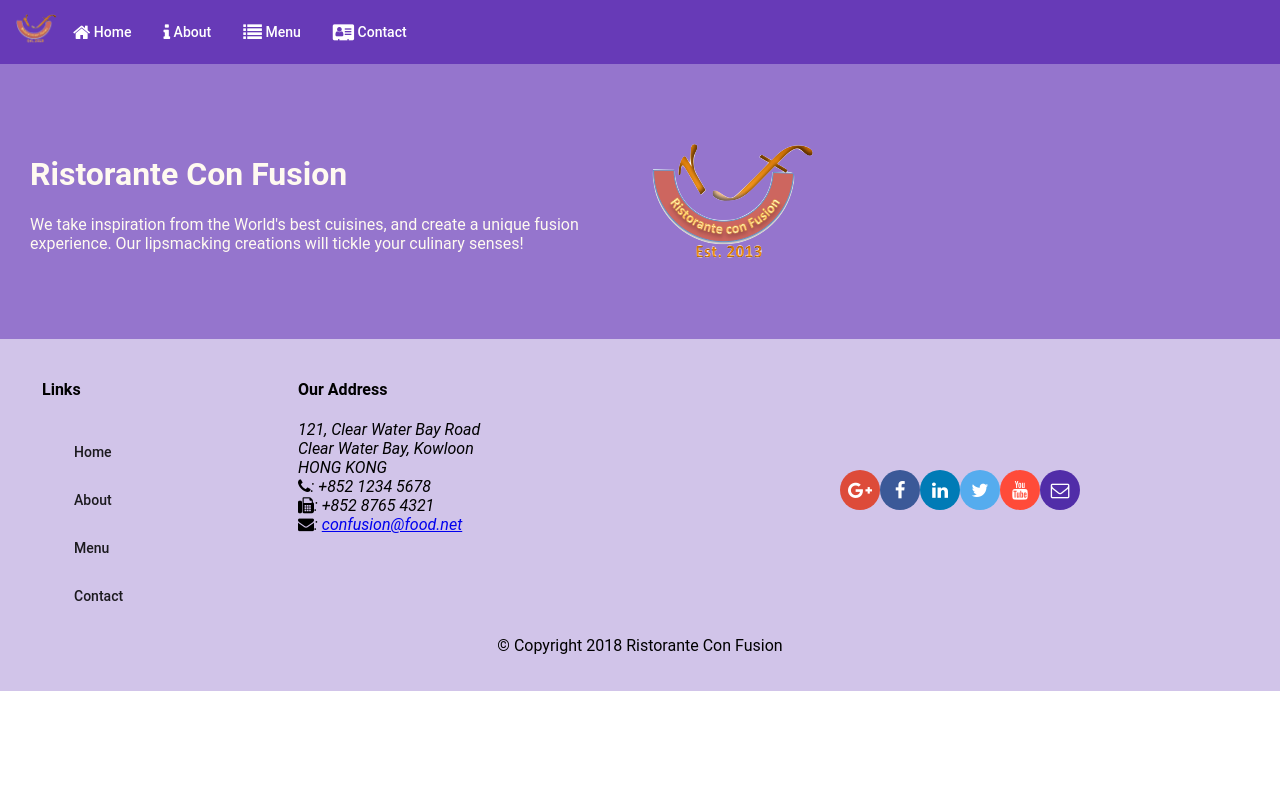
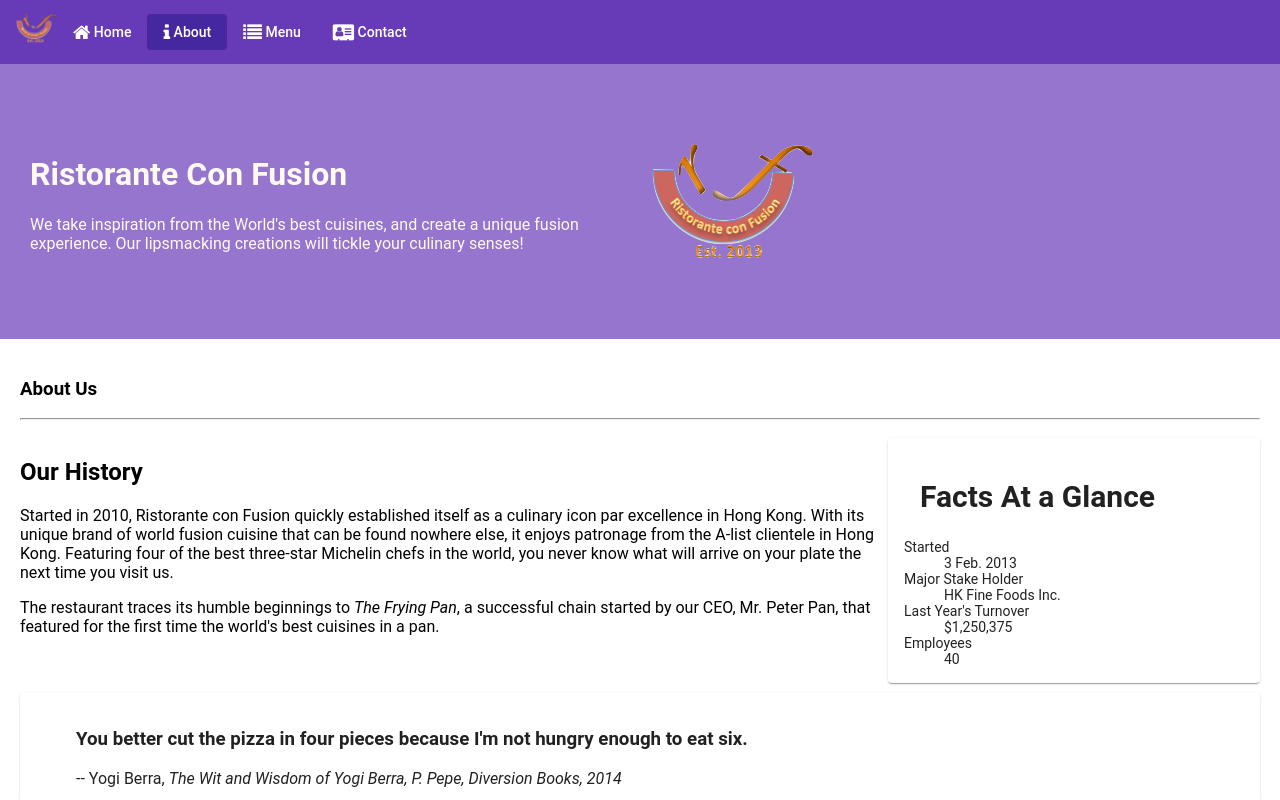
Before and after one commit to jhanvato/angular, an Angular app in the folder conFusion/: page /aboutus in a window 1280 px wide. Before the commit this address led to /. Shown: the top 800 px of the page. Built offline with nearby package versions, Linux system fonts and the light colour scheme.

Commit message:
commit 31/3/2020 numero 2

```diff
--- a/conFusion/src/app/app-routing/routes.ts
+++ b/conFusion/src/app/app-routing/routes.ts
@@ -10,7 +10,7 @@ export const routes: Routes = [
   { path: 'home',  component: HomeComponent },
   { path: 'menu',     component: MenuComponent },
   { path: 'contactus',     component: ContactComponent },
-  { path: 'about',     component: AboutComponent },
+  { path: 'aboutus',     component: AboutComponent },
   { path: 'dishdetail/:id',     component: DishdetailComponent },
   { path: '', redirectTo: '/home', pathMatch: 'full' }
 ];
--- a/conFusion/src/app/footer/footer.component.html
+++ b/conFusion/src/app/footer/footer.component.html
@@ -10,7 +10,7 @@
         <h4>Links</h4>
         <mat-list>
           <mat-list-item><a mat-button routerLink='/home' routerLinkActive="active">Home</a></mat-list-item>
-          <mat-list-item><a mat-button routerLink="/about" routerLinkActive="active">About</a></mat-list-item>
+          <mat-list-item><a mat-button routerLink="/aboutus" routerLinkActive="active">About</a></mat-list-item>
           <mat-list-item><a mat-button routerLink='/menu' routerLinkActive="active">Menu</a></mat-list-item>
           <mat-list-item><a mat-button routerLink='/contactus' routerLinkActive="active">Contact</a></mat-list-item>
         </mat-list>
--- a/conFusion/src/app/header/header.component.html
+++ b/conFusion/src/app/header/header.component.html
@@ -1,7 +1,7 @@
 <mat-toolbar color="primary">
   <span><img src="/assets/images/logo.png" height=30 width=41></span>
   <a mat-button routerLink="/home" routerLinkActive="active"><span class="fa fa-home fa-lg"></span> Home</a>
-  <a mat-button routerLink="/about" routerLinkActive="active"><span class="fa fa-info fa-lg"></span> About</a>
+  <a mat-button routerLink="/aboutus" routerLinkActive="active"><span class="fa fa-info fa-lg"></span> About</a>
   <a mat-button routerLink="/menu" routerLinkActive="active"><span class="fa fa-list fa-lg"></span> Menu</a>
   <a mat-button routerLink="/contactus" routerLinkActive="active"><span class="fa fa-address-card fa-lg"></span> Contact</a>
 </mat-toolbar>
```
